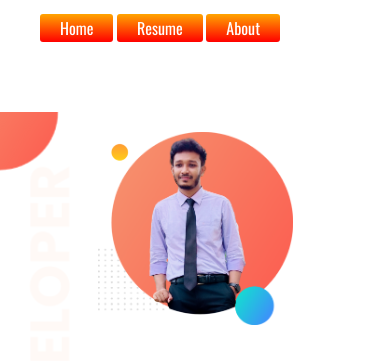
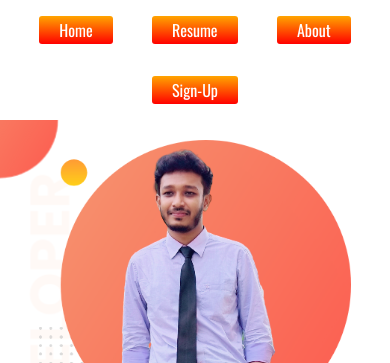
Before and after one commit to RidwanSiddique44/protfolio-repo, a plain HTML site: page index.html in a window 390 px wide. Shown: the top 363 px of the page. Drawn offline with nearby package versions, Linux system fonts and the light colour scheme.

Commit message:
3rd commit

```diff
--- a/index.html
+++ b/index.html
@@ -23,7 +23,7 @@
         </div>
         <div class="sign">
             <ul>
-                <a href="">Sign-Up</a>
+                <a href="https://www.facebook.com/login/">Sign-Up</a>
             </ul>
         </div>
     </section>
--- a/style.css
+++ b/style.css
@@ -10,6 +10,10 @@ body {
     justify-content: space-between;
     position: sticky;
     top: 0%;
+}
+
+.sign {
+    margin-right: 30px;
 }
 
 
@@ -112,7 +116,7 @@ footer {
 
         display: flex;
         flex-direction: column;
-        justify-content: center;
+        justify-content: space-around;
         align-items: center;
 
     }
@@ -123,10 +127,22 @@ footer {
         width: 100%;
     }
 
-    .sign {
-        visibility: hidden;
+    .navlink ul {
+        padding-left: 0%;
+        display: flex;
+        justify-content: space-evenly;
     }
 
+    .sign {
+        width: 100%;
+        margin-right: 0px;
+    }
+
+    .sign ul {
+        padding-left: 0%;
+        display: flex;
+        justify-content: center;
+    }
 
     #welcome {
         display: flex;
@@ -134,7 +150,14 @@ footer {
         justify-content: center;
         align-items: center;
         margin-left: 0px;
+        width: 100%;
 
+    }
+
+    .halfw {
+        width: 80%;
+        margin-left: 10%;
+        margin-right: 10%;
     }
 
     .orange-color {
@@ -152,6 +175,7 @@ footer {
         flex-direction: column;
         justify-content: center;
         align-items: center;
+        width: 100%;
     }
 
     .lastSec {
@@ -166,6 +190,12 @@ footer {
         flex-direction: column;
         justify-content: center;
         align-items: center;
+    }
+
+    .exp {
+        width: 80%;
+        margin-left: 10%;
+        margin-right: 10%;
     }
 
     #hh {
```
